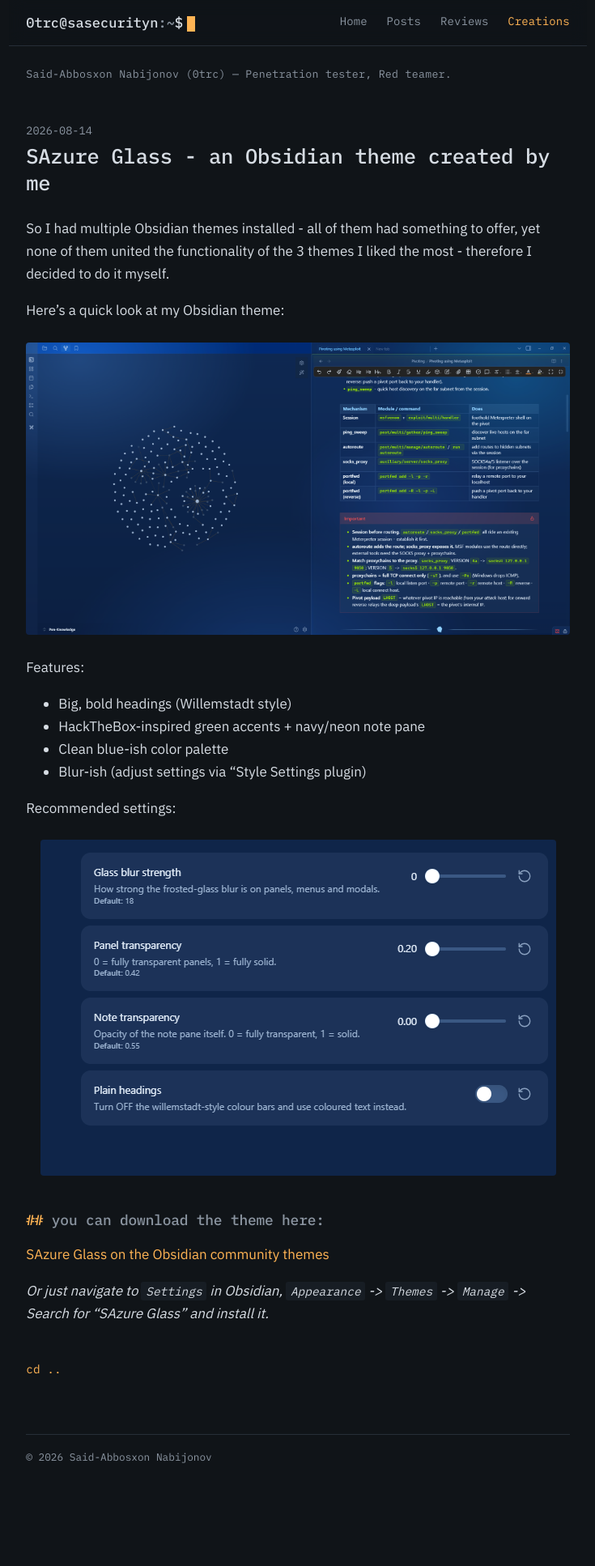
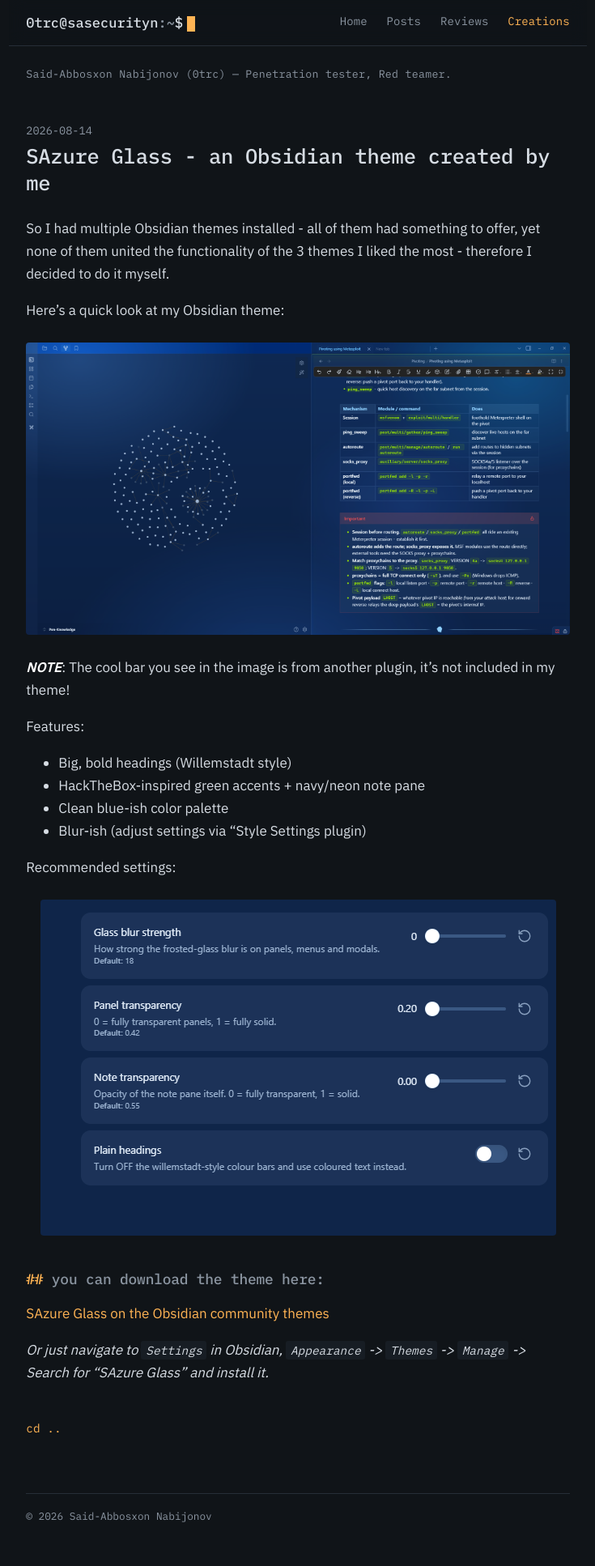
Before and after one commit to SAsecurityN/sasecurityn.github.io, a Jekyll site: the page built from _posts/2026-08-14-SAzure-Glass.md, in a window 1280 px wide. Shown: the whole page at 81% size, without its empty margins (272-1007 px from the left). Built offline with Jekyll 4.4.1, drawn with Linux system fonts in a browser that asks for light colours; before the commit the page ends 1861 px from its top, so only the background shows below that.

Commit message:
Update SAzure Glass theme post with plugin note
Added a note about a plugin not included in the theme.

```diff
--- a/_posts/2026-08-14-SAzure-Glass.md
+++ b/_posts/2026-08-14-SAzure-Glass.md
@@ -10,6 +10,8 @@ So I had multiple Obsidian themes installed - all of them had something to offer
 
 Here's a quick look at my Obsidian theme:
 ![A look at](/assets/img/screenshot.png)
+
+***NOTE***: The cool bar you see in the image is from another plugin, it's not included in my theme!
 
 Features:
 - Big, bold headings (Willemstadt style)
```
